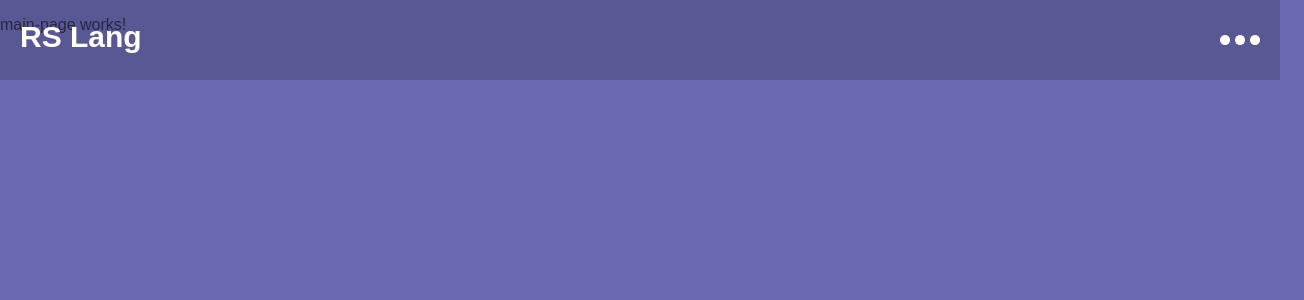
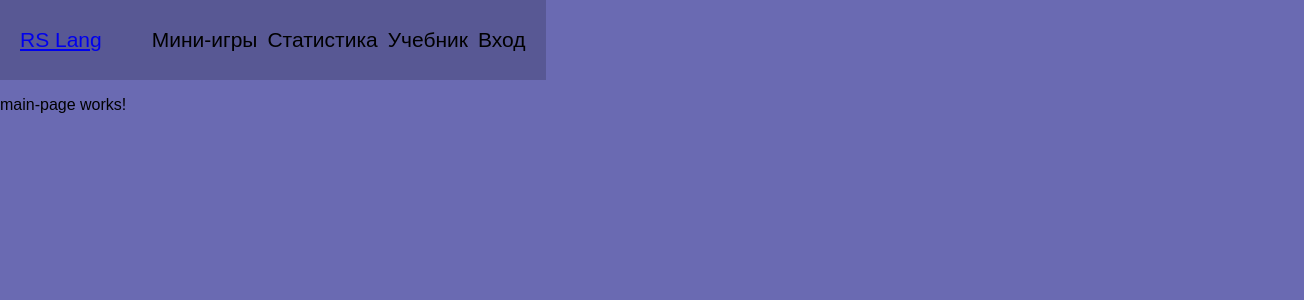
Before and after one commit to klimentsii/rs-lang, an Angular app in the folder rslang/: page / in a window 1280 px wide. Shown: the top 300 px of the page, 1304 px wide, since content can reach past the window. Built offline with nearby package versions, Linux system fonts and the light colour scheme.

Commit message:
feat: add routing in header

```diff
--- a/rslang/src/app/pages/header-component/header.component.css
+++ b/rslang/src/app/pages/header-component/header.component.css
@@ -1,51 +1,18 @@
 header {
-  width: 100%;
+  /* width: 1550px; */
+  max-width: 100%;
+  height:80px;
+  margin: 0 auto;
   background-color: #49497a86;
-  position: absolute;
+  display: flex;
+  justify-content: space-between;
+  align-items: center;
+  padding: 0 20px;
+  font-size:21px
+}
+.header-ul{
   display: flex;
 }
-.header-inner {
-  width: 100%;
-  display: flex;
-  justify-content: space-between;
+.heade-li{
+  margin-left:10px;
 }
-.header-element:nth-child(1) {
-  font-size: 30px;
-  font-weight: bold;
-  transform: scale(1);
-  transition: all 0.5s;
-}
-.header-element:nth-child(1):hover {
-  transform: scale(1.2);
-}
-.header-element:nth-child(2) {
-  width: 40px;
-  height: 40px;
-  cursor: pointer;
-}
-.header-element {
-  margin: 0;
-  padding: 0;
-  color: white;
-  display: flex;
-  text-decoration: none;
-}
-.header-burger {
-  width: 40px;
-  height: 40px;
-  transform: scale(1);
-  transition: all 0.5s;
-}
-.header-burger:hover {
-  transform: scale(1.4);
-}
-.header-ul {
-  position: absolute;
-  top: -300px;
-  margin: 0;
-  padding: 0;
-  background-color: #49497a86;
-}
-.header-ul.active {
-  top: 20px;
-}
--- a/rslang/src/app/pages/header-component/header.component.html
+++ b/rslang/src/app/pages/header-component/header.component.html
@@ -1,20 +1,11 @@
 <header>
-  <div class="container">
-    <div class="header-inner">
-      <a class="header-element" href="/">
-        RS Lang
-      </a>
-      <div class="header-element">
-        <img class="header-burger" src="/assets/menu.png" (click)="popup()">
-        <ul class="header-ul">
-          <img class="header-burger" src="/assets/menu.png" (click)="popup()">
-          <li class="heade-li">Главная</li>
-          <li class="heade-li">Мини-игры</li>
-          <li class="heade-li">Статистика</li>
-          <li class="heade-li">Профиль</li>
-          <li class="heade-li">О команде</li>
-        </ul>
-      </div>
-    </div>
+  <a class="header-element" href="/">RS Lang</a>
+  <div class="header-element">
+    <ul class="header-ul">
+      <li class="heade-li"><a routerLink='/games'>Мини-игры</a></li>
+      <li class="heade-li"><a routerLink='/statistics'>Статистика</a></li>
+      <li class="heade-li"><a routerLink='/book'>Учебник</a></li>
+      <li class="heade-li"><a routerLink=''>Вход</a></li>
+    </ul>
   </div>
 </header>
--- a/rslang/src/app/pages/header-component/header.component.ts
+++ b/rslang/src/app/pages/header-component/header.component.ts
@@ -7,11 +7,4 @@ import { Component } from "@angular/core";
 })
 
 export class HeaderComponent {
-  constructor() {
-    console.log(document.getElementsByClassName("header-inner")[0]);
-  }
-
-  popup() {
-    document.querySelector(".header-ul")?.classList.toggle("active");
-  }
 }
--- /dev/null
+++ b/rslang/src/app/pages/page-games/page-games.component.html
@@ -0,0 +1 @@
+<p>page-games works!</p>
```
Also changed, not shown: rslang/src/app/pages/page-games/page-games.component.ts (added, +15 -0 lines), rslang/src/app/pages/page-games/page-games.component.css (added), 1 other file (tests, documents, lock files or other folders).
